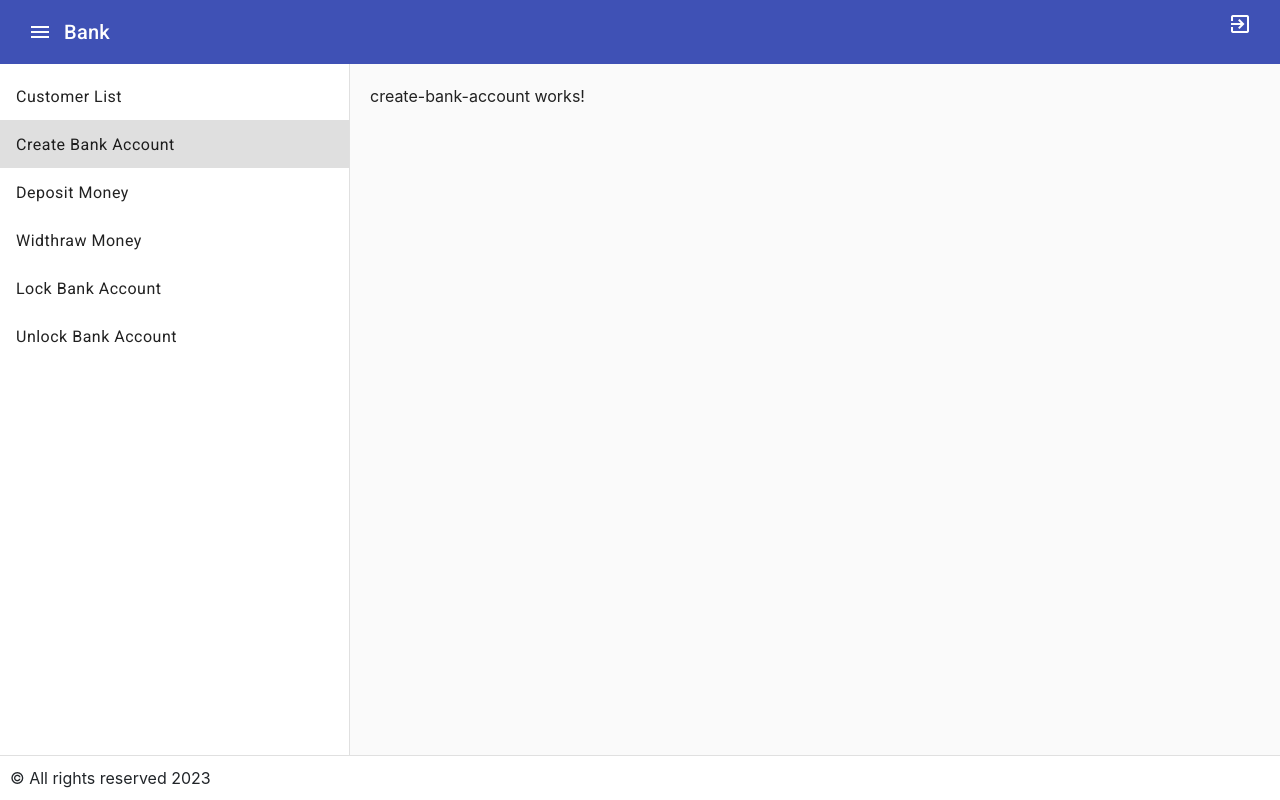
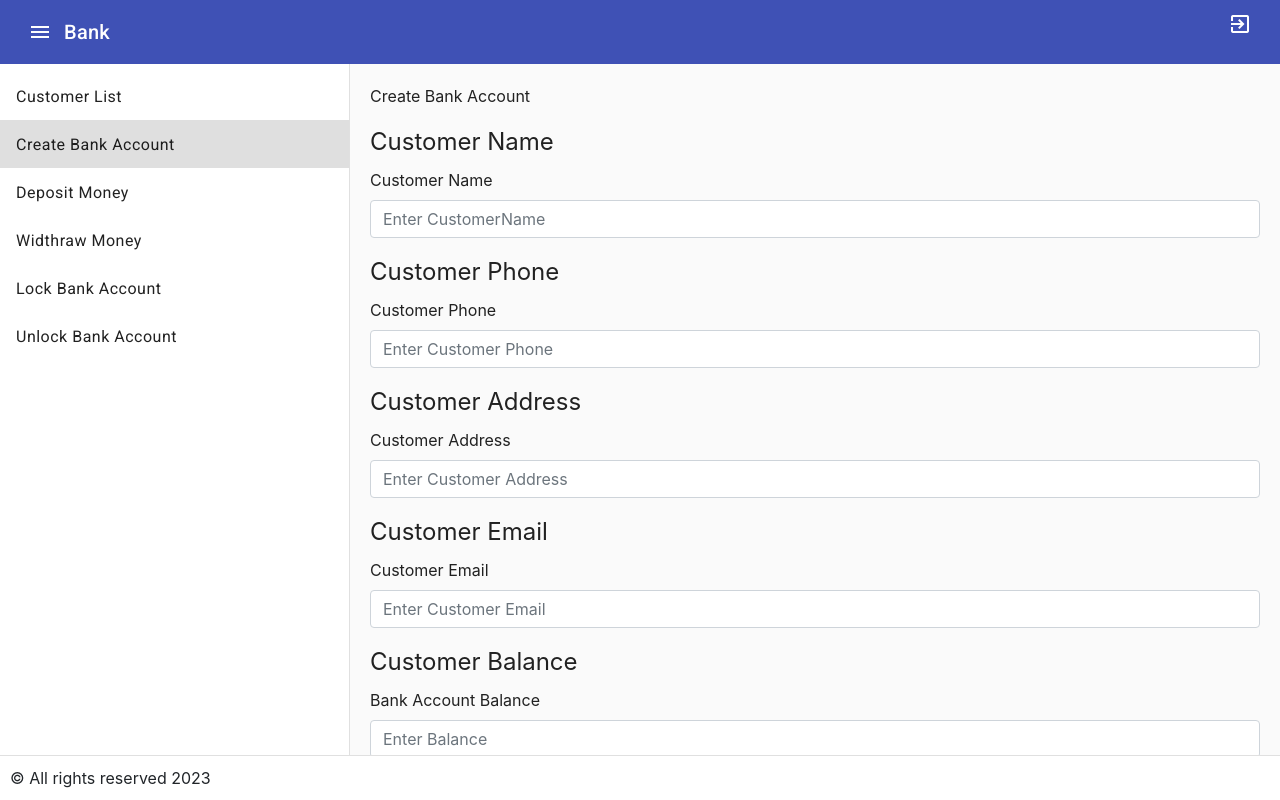
Before and after one commit to khanhhoa20/ang2, an Angular app: page /operator/create-bank-account in a window 1280 px wide. Built offline with nearby package versions, Linux system fonts and the light colour scheme.

Commit message:
add update delete

```diff
--- a/src/app/model/user.ts
+++ b/src/app/model/user.ts
@@ -1,5 +1,5 @@
 export class User {
-    userID: number
+    userID: number|null
     userName: string
     userPass: string
     role: string
--- a/src/app/operators/create-bank-account/create-bank-account.component.html
+++ b/src/app/operators/create-bank-account/create-bank-account.component.html
@@ -1 +1,151 @@
-<p>create-bank-account works!</p>
+
+<!-- <form #myForm="ngForm" (ngSubmit)="submit(myForm)">
+    <table>
+        <tr>
+            <th>Customer Name</th>
+            <td>
+                <input class="input" type="text" name="name" ngModel required>
+            </td>
+        </tr>
+        <tr>
+            <th>Customer Phone</th>
+            <td>
+                <input class="input" type="text" name="phone" ngModel required pattern="[0-9]*">
+            </td>
+        </tr>
+        <tr>
+            <th>Customer Address</th>
+            <td>
+                <input class="input" type="text" name="address" ngModel required>
+            </td>
+        </tr>
+        <tr>
+            <th>Customer Email</th>
+            <td>
+                <input class="input" type="text" name="email" ngModel required>
+            </td>
+        </tr>
+        <tr>
+            <th>Customer NationalId</th>
+            <td>
+                <input class="input" type="text" name="nationalId" ngModel required>
+            </td>
+        </tr>
+        <tr>
+            <th>Balance</th>
+            <td>
+                <input class="input" type="text" name="balance" ngModel required pattern="[0-9]*">
+            </td>
+        </tr>
+        <tr>
+            <th>Customer BankName</th>
+            <td>
+                <input class="input" type="text" name="bankname" ngModel required>
+            </td>
+        </tr>
+        <tr>
+            <th>Customer LockStatus</th>
+            <td>
+                <input class="input" type="text" name="lockstatus" ngModel required>
+            </td>
+        </tr>
+
+        <tr>
+            <th>UserName</th>
+            <td>
+                <input class="input" type="text" name="username" ngModel required>
+            </td>
+        </tr>
+        <tr>
+            <th>User Role</th>
+            <td>
+                <input class="input" type="text" name="role" ngModel required>
+            </td>
+        </tr>
+        <tr>
+            <th>UserPassword</th>
+            <td>
+                <input class="input" type="text" name="password" ngModel required>
+            </td>
+        </tr>
+
+
+        <tr>
+            <th></th>
+            <td>
+                <button class="submit-bt" type="submit" [disabled]="myForm.invalid">
+                    Create
+                </button>
+
+                <span *ngIf="myForm.invalid" class="error">Please enter available National Id and Email and Phone</span>
+            </td>
+        </tr>
+    </table>
+</form>
+<p class="mess">{{message}}</p> -->
+
+
+
+<p class="title">Create Bank Account</p>
+<form #myForm="ngForm" (ngSubmit)="submit(myForm)">
+    <fieldset abled>
+      <legend>Customer Name</legend>
+      <div class="mb-3">
+        <label  class="form-label">Customer Name</label>
+        <input type="text"  class="form-control" placeholder="Enter CustomerName" name="name" ngModel required>
+      </div>
+      <legend>Customer Phone</legend>
+      <div class="mb-3">
+        <label for="disabledTextInput" class="form-label">Customer Phone</label>
+        <input type="text" id="disabledTextInput" class="form-control" placeholder="Enter Customer Phone" name="phone" ngModel required pattern="[0-9]*">
+      </div>
+      <legend>Customer Address</legend>
+      <div class="mb-3">
+        <label for="disabledTextInput" class="form-label">Customer Address</label>
+        <input type="text" id="disabledTextInput" class="form-control" placeholder="Enter Customer Address" name="address" ngModel required>
+      </div>
+      <legend>Customer Email</legend>
+      <div class="mb-3">
+        <label for="disabledTextInput" class="form-label">Customer Email</label>
+        <input type="text" id="disabledTextInput" class="form-control" placeholder="Enter Customer Email" name="email" ngModel required>
+      </div>
+      <legend>Customer Balance</legend>
+      <div class="mb-3">
+        <label for="disabledTextInput" class="form-label">Bank Account Balance</label>
+        <input type="text" id="disabledTextInput" class="form-control" placeholder="Enter Balance" name="balance" ngModel required pattern="[0-9]*">
+      </div>
+      <legend>Customer NationalId</legend>
+      <div class="mb-3">
+        <label for="disabledTextInput" class="form-label">Customer NationalId</label>
+        <input type="text" id="disabledTextInput" class="form-control" placeholder="Enter Customer NationalId" name="nationalId" ngModel required pattern="[0-9]*">
+      </div>
+      <legend>BankName</legend>
+      <div class="mb-3">
+        <label for="disabledTextInput" class="form-label">BankName</label>
+        <input type="text" id="disabledTextInput" class="form-control" placeholder="BankName" name="bankname" ngModel required>
+      </div>
+      <legend>Status</legend>
+      <div class="mb-3">
+        <label for="disabledTextInput" class="form-label">Status</label>
+        <input type="text" id="disabledTextInput" class="form-control" placeholder="Enter Status" name="lockstatus" ngModel required>
+      </div>
+      <legend>UserName</legend>
+      <div class="mb-3">
+        <label for="disabledTextInput" class="form-label">UserName</label>
+        <input type="text" id="disabledTextInput" class="form-control" placeholder="UserName" name="username" ngModel required>
+      </div>
+      <legend>Role</legend>
+      <div class="mb-3">
+        <label for="disabledTextInput" class="form-label">Role</label>
+        <input type="text" id="disabledTextInput" class="form-control" placeholder="Enter Role" name="role" ngModel required>
+      </div>
+      <legend>UserPassword</legend>
+      <div class="mb-3">
+        <label for="disabledTextInput" class="form-label">UserPassword</label>
+        <input type="password" id="disabledTextInput" class="form-control" placeholder="UserPassword" name="password" ngModel required>
+      </div>
+
+      <button type="submit" class="btn btn-primary" [disabled]="myForm.invalid">Submit</button>
+    </fieldset>
+  </form>
+  <p class="mess">{{message}}</p>
--- a/src/app/operators/create-bank-account/create-bank-account.component.ts
+++ b/src/app/operators/create-bank-account/create-bank-account.component.ts
@@ -1,10 +1,25 @@
-import { Component } from '@angular/core';
+import { Component, OnInit } from '@angular/core';
+import { Form, NgForm } from '@angular/forms';
+import { OperatorService } from 'src/app/service/operator.service';
 
 @Component({
   selector: 'app-create-bank-account',
   templateUrl: './create-bank-account.component.html',
   styleUrls: ['./create-bank-account.component.css']
 })
-export class CreateBankAccountComponent {
+export class CreateBankAccountComponent implements OnInit {
+  message?:string
+
+  constructor(private operatorService:OperatorService){}
+
+  ngOnInit(): void {
+    this.submit
+  }
+  submit(myForm:NgForm){
+    this.operatorService.createBankAccount1(myForm.value.balance,myForm.value.bankname,myForm.value.lockstatus,myForm.value.name,myForm.value.address,myForm.value.phone,myForm.value.email,myForm.value.nationalId,myForm.value.username,myForm.value.password,myForm.value.role).subscribe(data =>{
+      this.message = data
+    })
+
+  }
 
 }
--- a/src/app/operators/view-customers/view-customers.component.html
+++ b/src/app/operators/view-customers/view-customers.component.html
@@ -31,7 +31,7 @@
       <div class="Action">
 
         <!-- <button class="btn btn-outline-warning"  ></button> -->
-        <button class="btn" type="button" (click)="open(editForm,c.customer)">Update</button>
+        <button type="button" class="btn btn-warning" (click)="open(editForm,c.customer)">Update</button>
         <button type="button" class="btn btn-outline-danger" type="button" style="margin-left: 5%;"
           (click)="deleteCustomer1(c.customer.customerId)">Delete</button>
       </div>
--- a/src/app/operators/view-customers/view-customers.component.ts
+++ b/src/app/operators/view-customers/view-customers.component.ts
@@ -27,6 +27,7 @@ export class ViewCustomersComponent implements OnInit {
     customerAddress: new FormControl(),
     password: new FormControl()
   });
+
 
   constructor(private operatorService: OperatorService,private http: HttpClient, private modalService:NgbModal,private fb: FormBuilder) {
     // this.apiDeleteCustomer = this.operatorService.deletedCustomer1()
@@ -73,6 +74,13 @@ export class ViewCustomersComponent implements OnInit {
     password: cus.user.userPass
     })
   }
+  openAdd(form:any,cus:Customer){
+    this.modalService.open(form, {ariaLabelledBy: 'modal-basic-title'}).result.then((result) => {
+      this.closeResult = `Closed with: ${result}`;
+    }, (reason) => {
+      this.closeResult = `Dismissed ${this.getDismissReason(reason)}`;
+    });
+  }
 
   private getDismissReason(reason: any): string {
     if (reason === ModalDismissReasons.ESC) {
--- a/src/app/service/operator.service.ts
+++ b/src/app/service/operator.service.ts
@@ -18,6 +18,7 @@ export class OperatorService {
   depositMoneyUrl = "operator/deposit"
   deleteCustomer = "operator/delete-customer/"
   updateCustomer = "operator/update-customer"
+  createBankAccount = "operator/create-bank-account"
 
 
 
@@ -71,6 +72,28 @@ export class OperatorService {
       responseType: 'text'
     })
   }
+  createBankAccount1(balance:string,bankname:string,lockstatus:string,customerName:string,customerAddress:string,customerPhone:string,customerEmail:string,customerNationalId:number,userName:string,userPass:string,role:string):Observable<string>{
+    return this.http.post(`${this.url}/${this.createBankAccount}`,{
+      "balance": balance,
+      "bankName":bankname,
+      "lockStatus":lockstatus,
+      "customer":{
+      "customerName":customerName,
+      "customerAddress":customerAddress,
+      "customerPhone":customerPhone,
+      "customerEmail":customerEmail,
+      "customerNationalId":customerNationalId,
+      "user":{
+        "userName":userName,
+        "userPass":userPass,
+        "role": role
+      }
+      }
+
+
+    },{responseType: 'text'}
+    )
+  }
   updateCustomer1(customerName:string,customerAddress:string,cusPhone:string,userPass:string): Observable<string>{
     return this.http.put(`${this.url}/${this.updateCustomer}`,{
       "customerName":customerName,
```
Also changed, not shown: package.json (+9 -9 lines), 1 other file (tests, documents, lock files or other folders).
